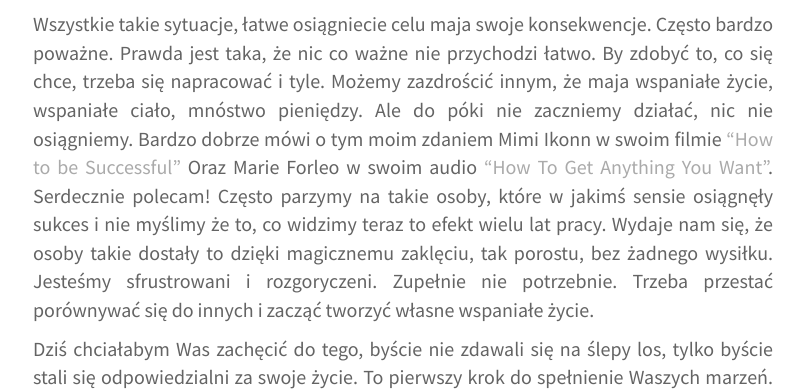
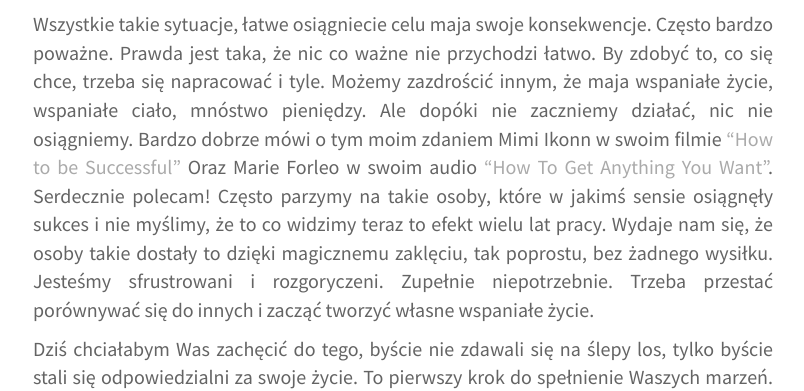
Before and after one commit to womanonrails/bemore.womanonrails.com, a Jekyll site: the page built from _posts/2017-02-24-hard-work.md, in a window 1280 px wide and 900 px high, scrolled down 1320 px. Shown: the part 249-640 px from the top of the window, without its empty margins (237-1041 px from the left). Built offline with Jekyll 4.4.1, drawn with Linux system fonts in a browser that asks for light colours; Markdown is read by kramdown in place of the engine named in the settings.

Commit message:
Remove misspells

```diff
--- a/_posts/2017-02-24-hard-work.md
+++ b/_posts/2017-02-24-hard-work.md
@@ -12,6 +12,6 @@ Każdego dnia jeżdżę do pracy samochodem i zazwyczaj około 7:30 włączam ra
 
 Ludzie są dumni z rożnych rzeczy, nie zawsze z tych właściwych. Przykładem może być student, który ściągał na egzaminie. Jest on dumny z tego że nikt go nie przyłapał! Ale zastanówcie się: czy chcielibyście się dowiedzieć że lekarz, który ma za chwile przeprowadzić Wasza operacje ściągał na egzaminie z tej tematyki? Lub czy chcielibyście jechać mostem architekta, który ściągał na egzaminie z wytrzymałości materiałów budowlanych? Ja na pewno nie!
 
-Wszystkie takie sytuacje, łatwe osiągniecie celu maja swoje konsekwencje. Często bardzo poważne. Prawda jest taka, że nic co ważne nie przychodzi łatwo. By zdobyć to, co się chce, trzeba się napracować i tyle. Możemy zazdrościć innym, że maja wspaniałe życie, wspaniałe ciało, mnóstwo pieniędzy. Ale do póki nie zaczniemy działać, nic nie osiągniemy. Bardzo dobrze mówi o tym moim zdaniem Mimi Ikonn w swoim filmie ["How to be Successful"](https://www.youtube.com/watch?v=M1LZqN9O-cA) Oraz Marie Forleo w swoim audio ["How To Get Anything You Want"](https://www.marieforleo.com/how-to-get-anything-you-want/). Serdecznie polecam! Często parzymy na takie osoby, które w jakimś sensie osiągnęły sukces i nie myślimy że to, co widzimy teraz to efekt wielu lat pracy. Wydaje nam się, że osoby takie dostały to dzięki magicznemu zaklęciu, tak porostu, bez żadnego wysiłku. Jesteśmy sfrustrowani i rozgoryczeni. Zupełnie nie potrzebnie. Trzeba przestać porównywać się do innych i zacząć tworzyć własne wspaniałe życie.
+Wszystkie takie sytuacje, łatwe osiągniecie celu maja swoje konsekwencje. Często bardzo poważne. Prawda jest taka, że nic co ważne nie przychodzi łatwo. By zdobyć to, co się chce, trzeba się napracować i tyle. Możemy zazdrościć innym, że maja wspaniałe życie, wspaniałe ciało, mnóstwo pieniędzy. Ale dopóki nie zaczniemy działać, nic nie osiągniemy. Bardzo dobrze mówi o tym moim zdaniem Mimi Ikonn w swoim filmie ["How to be Successful"](https://www.youtube.com/watch?v=M1LZqN9O-cA) Oraz Marie Forleo w swoim audio ["How To Get Anything You Want"](https://www.marieforleo.com/how-to-get-anything-you-want/). Serdecznie polecam! Często parzymy na takie osoby, które w jakimś sensie osiągnęły sukces i nie myślimy, że to co widzimy teraz to efekt wielu lat pracy. Wydaje nam się, że osoby takie dostały to dzięki magicznemu zaklęciu, tak poprostu, bez żadnego wysiłku. Jesteśmy sfrustrowani i rozgoryczeni. Zupełnie niepotrzebnie. Trzeba przestać porównywać się do innych i zacząć tworzyć własne wspaniałe życie.
 
 Dziś chciałabym Was zachęcić do tego, byście nie zdawali się na ślepy los, tylko byście stali się odpowiedzialni za swoje życie. To pierwszy krok do spełnienie Waszych marzeń. Gdy to wy jesteście odpowiedzialni za swoje życie, jesteście też odpowiedzialni za własne szczęście, za każda zmarnowana chwile, za swoje zdrowie czy figurę. Czy na prawdę chcielibyście zdać się w tej kwestii na kogoś innego? Kogoś zupełnie obcego? Pewnie nie. Dlatego życzę Wam odwagi w realizacji Waszych marzeń. Nie poddawajcie się i do przodu!
```
Also changed, not shown: 2 other files.
